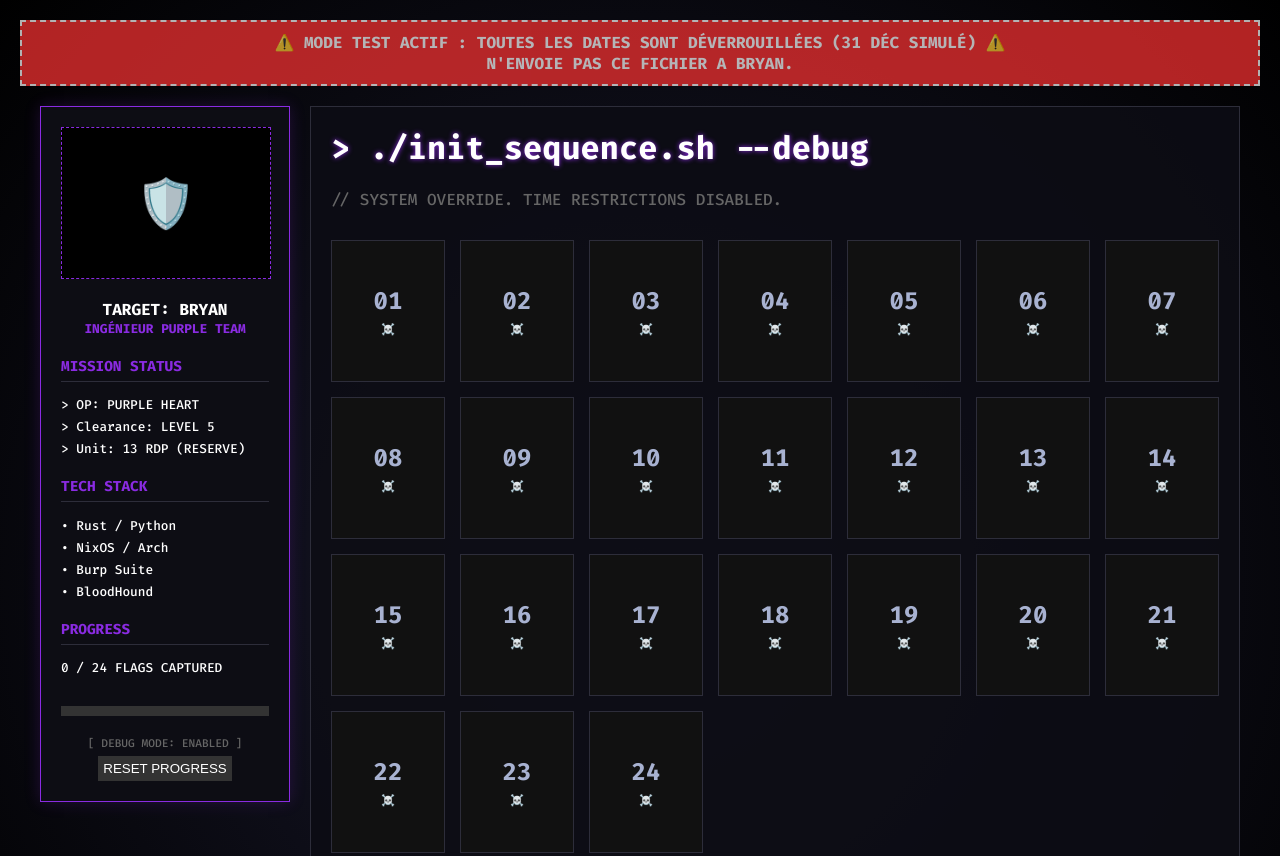
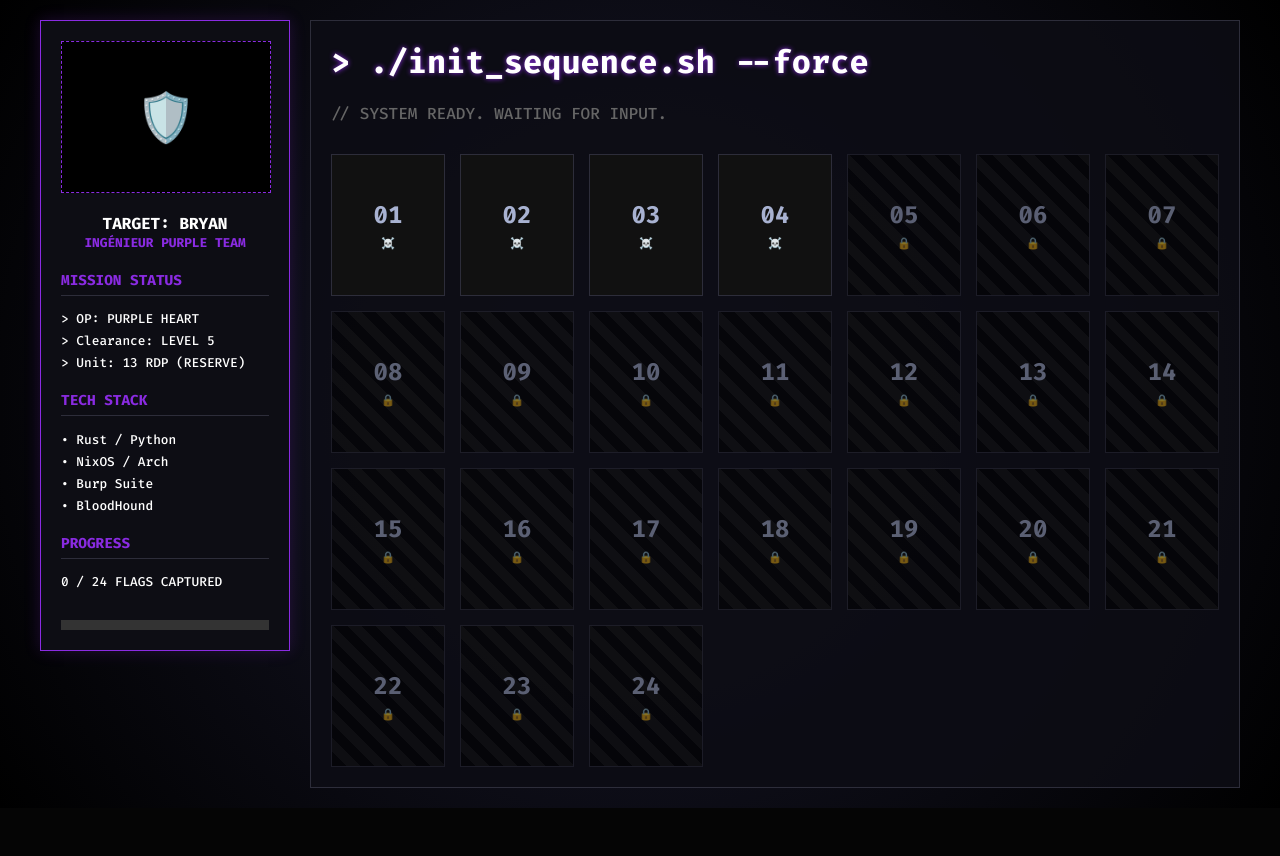
Before and after one commit to azelbanks/op-purple-heart, a plain HTML site: page index.html in a window 1280 px wide. Shown: the top 856 px of the page. After the commit the page ends 808 px from the top, so only its background shows below. Drawn offline with Linux system fonts and the light colour scheme.

Commit message:
Update index.html

```diff
--- a/index.html
+++ b/index.html
@@ -3,7 +3,7 @@
 <head>
     <meta charset="UTF-8">
     <meta name="viewport" content="width=device-width, initial-scale=1.0">
-    <title>OP: PURPLE HEART // ADMIN MODE</title>
+    <title>OP: PURPLE HEART // TERMINAL</title>
     <style>
         /* --- STYLE GENERAL & FONTS --- */
         @import url('https://fonts.googleapis.com/css2?family=Fira+Code:wght@300;500;700&display=swap');
@@ -27,19 +27,6 @@
             overflow-x: hidden;
             background-image: radial-gradient(circle at 50% 50%, #1a1a2e 0%, #000 100%);
         }
-
-        /* BANDEAU TEST */
-        .test-banner {
-            background-color: var(--error);
-            color: #fff;
-            text-align: center;
-            padding: 10px;
-            font-weight: bold;
-            margin-bottom: 20px;
-            border: 2px dashed white;
-            animation: pulse 2s infinite;
-        }
-        @keyframes pulse { 0% { opacity: 1; } 50% { opacity: 0.7; } 100% { opacity: 1; } }
 
         /* --- LAYOUT --- */
         .container {
@@ -285,11 +272,6 @@
 </head>
 <body>
 
-<div class="test-banner">
-    ⚠️ MODE TEST ACTIF : TOUTES LES DATES SONT DÉVERROUILLÉES (31 DÉC SIMULÉ) ⚠️<br>
-    N'ENVOIE PAS CE FICHIER A BRYAN.
-</div>
-
 <div class="container">
     <div class="sidebar">
         <div class="avatar">🛡️</div>
@@ -317,16 +299,12 @@
             <div class="progress-container">
                 <div class="progress-bar"><div class="progress-fill" id="main-progress"></div></div>
             </div>
-            <div style="margin-top:20px; font-size:0.7em; color:#666; text-align:center;">
-                [ DEBUG MODE: ENABLED ]<br>
-                <button onclick="localStorage.removeItem('solvedDays_bryan'); location.reload();" style="background:#333; color:#fff; border:none; padding:5px; margin-top:5px; cursor:pointer;">RESET PROGRESS</button>
-            </div>
         </div>
     </div>
 
     <div class="main-content">
-        <h1>> ./init_sequence.sh --debug</h1>
-        <p style="color: #666; margin-bottom: 30px;">// SYSTEM OVERRIDE. TIME RESTRICTIONS DISABLED.</p>
+        <h1>> ./init_sequence.sh --force</h1>
+        <p style="color: #666; margin-bottom: 30px;">// SYSTEM READY. WAITING FOR INPUT.</p>
 
         <div class="grid" id="calendar-grid">
             </div>
@@ -453,9 +431,9 @@
         31: { cat: "CODE_REVIEW", title: "GIT_COMMIT", desc: "Modifier dernier commit ?", hint: "amend", target: "AMEND", reward: "🎆 BONNE ANNÉE 2026." }
     };
 
-    // --- MODE ADMIN / TEST ---
-    // FORCE LA DATE AU 31 DECEMBRE POUR TOUT OUVRIR
-    const debugDate = new Date(2025, 11, 31);
+    // --- ETAT DU JEU ---
+    // Mode Production : Utilise la date réelle de l'appareil
+    const debugDate = new Date();
 
     let solvedDays = JSON.parse(localStorage.getItem('solvedDays_bryan')) || [];
     let currentDay = null;
@@ -469,20 +447,20 @@
             createDayBtn(i, grid1);
         }
 
-        // --- HACK ADMIN : ON AFFICHE LE NIVEAU 2 DE FORCE ---
-        // if (solvedDays.includes(24)) { // Condition originale
+        // Si le jour 24 est résolu, on affiche le niveau 2
+        if (solvedDays.includes(24)) {
             document.getElementById('level-2-container').style.display = 'block';
             for (let i = 25; i <= 31; i++) {
                 createDayBtn(i, grid2);
             }
-        // }
+        }
         updateProgress();
     }
 
     function createDayBtn(day, container) {
         const btn = document.createElement('div');
         const isSolved = solvedDays.includes(day);
-        const isLocked = (debugDate.getMonth() !== 11) || (debugDate.getDate() < day);
+        const isLocked = (debugDate.getMonth() !== 11) || (debugDate.getDate() < day); // Mois 11 = Décembre en JS
 
         btn.className = `day-btn ${isSolved ? 'solved' : ''} ${isLocked && !isSolved ? 'locked' : ''}`;
 
@@ -546,7 +524,8 @@
             setTimeout(() => {
                 showReward(data);
                 updateProgress();
-                // Si c'est le jour 24, on recharge normalement, mais ici c'est mode test
+                // Si c'est le jour 24, recharger pour afficher le niveau 2
+                if (currentDay === 24) location.reload();
             }, 2000);
         } else {
             // FAIL
```
